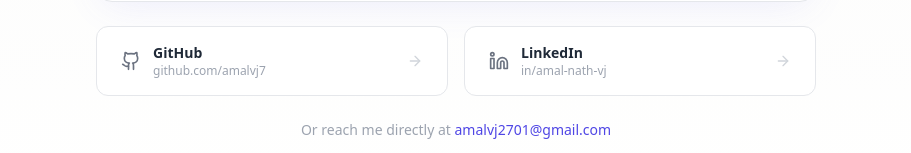
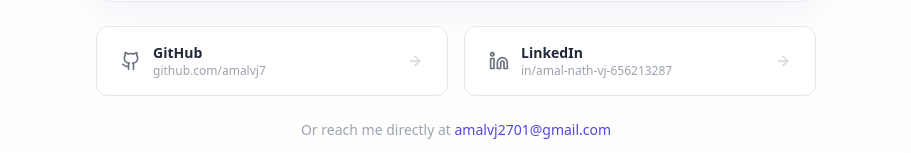
Before and after one commit to amalvj7/MY_PORTFOLIO, a React (Vite) app: page / in a window 1280 px wide. Shown: the part 8104-8257 px from the top of the page, without its empty margins (184-1095 px from the left). Built offline with nearby package versions, Linux system fonts and the light colour scheme.

Commit message:
Fix LinkedIn URL in Contact section
Co-Authored-By: Claude Sonnet 4.6 <noreply@anthropic.com>

```diff
--- a/src/components/ContactSection.tsx
+++ b/src/components/ContactSection.tsx
@@ -87,7 +87,7 @@ const ContactSection = () => {
           </a>
 
           <a
-            href="https://www.linkedin.com/in/amal-nath-vj"
+            href="https://www.linkedin.com/in/amal-nath-vj-656213287/"
             target="_blank" rel="noopener noreferrer"
             className="flex items-center gap-3 px-6 py-4 rounded-xl border border-gray-200 bg-white
                        hover:border-blue-600 hover:shadow-md transition-all duration-200 group"
@@ -95,7 +95,7 @@ const ContactSection = () => {
             <Linkedin className="w-5 h-5 text-gray-500 group-hover:text-blue-600 transition-colors" />
             <div>
               <p className="text-sm font-semibold text-gray-800 group-hover:text-blue-700">LinkedIn</p>
-              <p className="text-xs text-gray-400">in/amal-nath-vj</p>
+              <p className="text-xs text-gray-400">in/amal-nath-vj-656213287</p>
             </div>
             <ArrowRight className="w-4 h-4 text-gray-300 group-hover:text-blue-500 ml-auto transition-colors" />
           </a>
```
